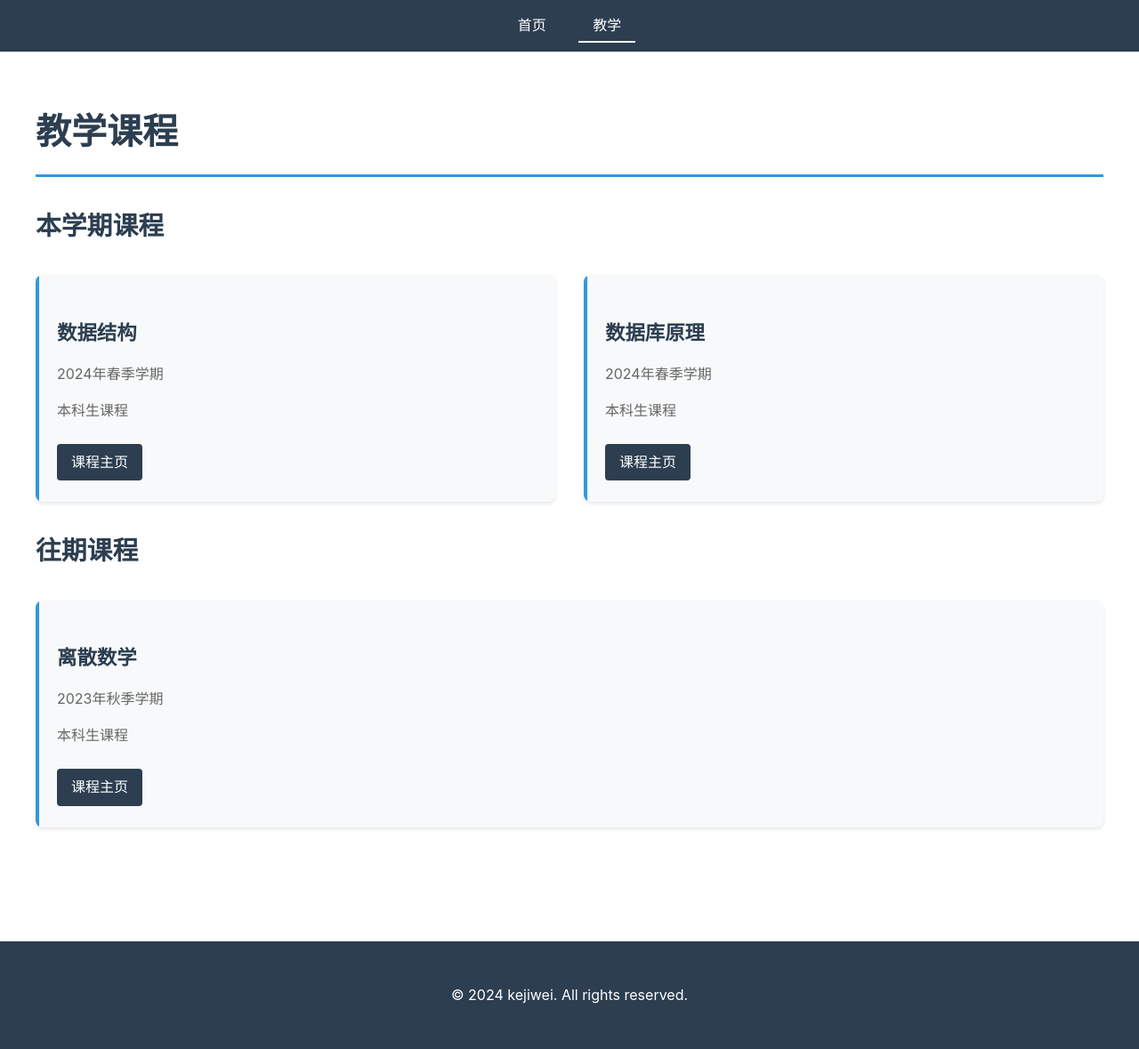
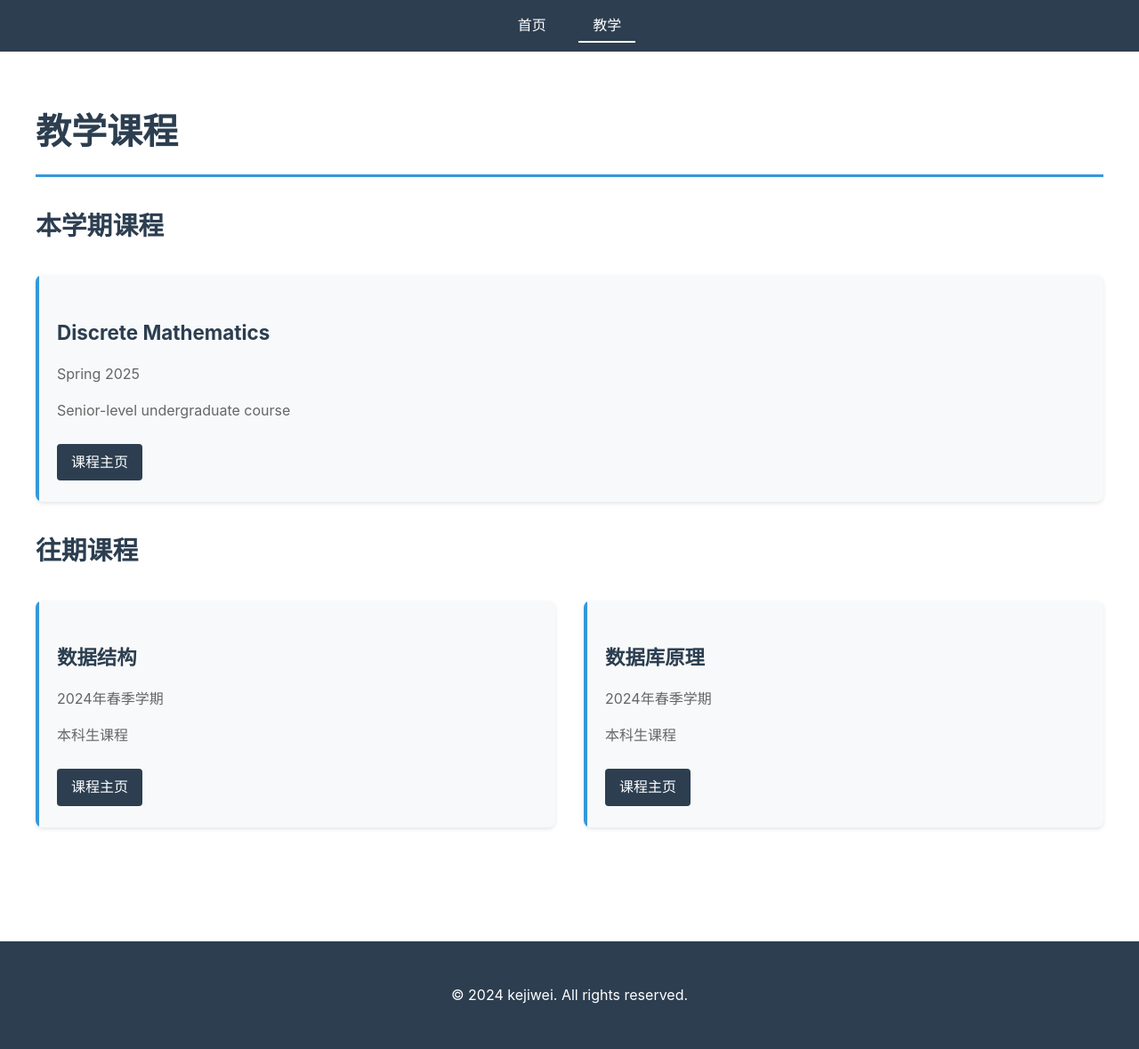
Before and after one commit to kejiwei/kejiwei.github.io, a Jekyll site: the page teaching/index.html, which Jekyll copies as it is, in a window 1280 px wide. Shown: the whole page at 89% size. Built offline with Jekyll 4.4.1, drawn with Linux system fonts in a browser that asks for light colours.

Commit message:
Update index.html
QWE

```diff
--- a/teaching/index.html
+++ b/teaching/index.html
@@ -20,6 +20,17 @@
             <h2>本学期课程</h2>
             <div class="course-list">
                 <div class="course-item">
+                    <h3>Discrete Mathematics </h3>
+                    <p>Spring 2025</p>
+                    <p>Senior-level undergraduate course</p>
+                    <a href="/teaching/courses/dismath" class="course-link">课程主页</a>
+                </div>
+            </div>
+        </section>
+        <section class="past-courses">
+            <h2>往期课程</h2>
+            <div class="course-list">
+                <div class="course-item">
                     <h3>数据结构</h3>
                     <p>2024年春季学期</p>
                     <p>本科生课程</p>
@@ -33,17 +44,7 @@
                     <a href="/teaching/courses/database" class="course-link">课程主页</a>
                 </div>
             </div>
-        </section>
-        <section class="past-courses">
-            <h2>往期课程</h2>
-            <div class="course-list">
-                <div class="course-item">
-                    <h3>离散数学</h3>
-                    <p>2023年秋季学期</p>
-                    <p>本科生课程</p>
-                    <a href="/teaching/courses/dismath" class="course-link">课程主页</a>
-                </div>
-            </div>
+
         </section>
     </main>
     <footer>
```
